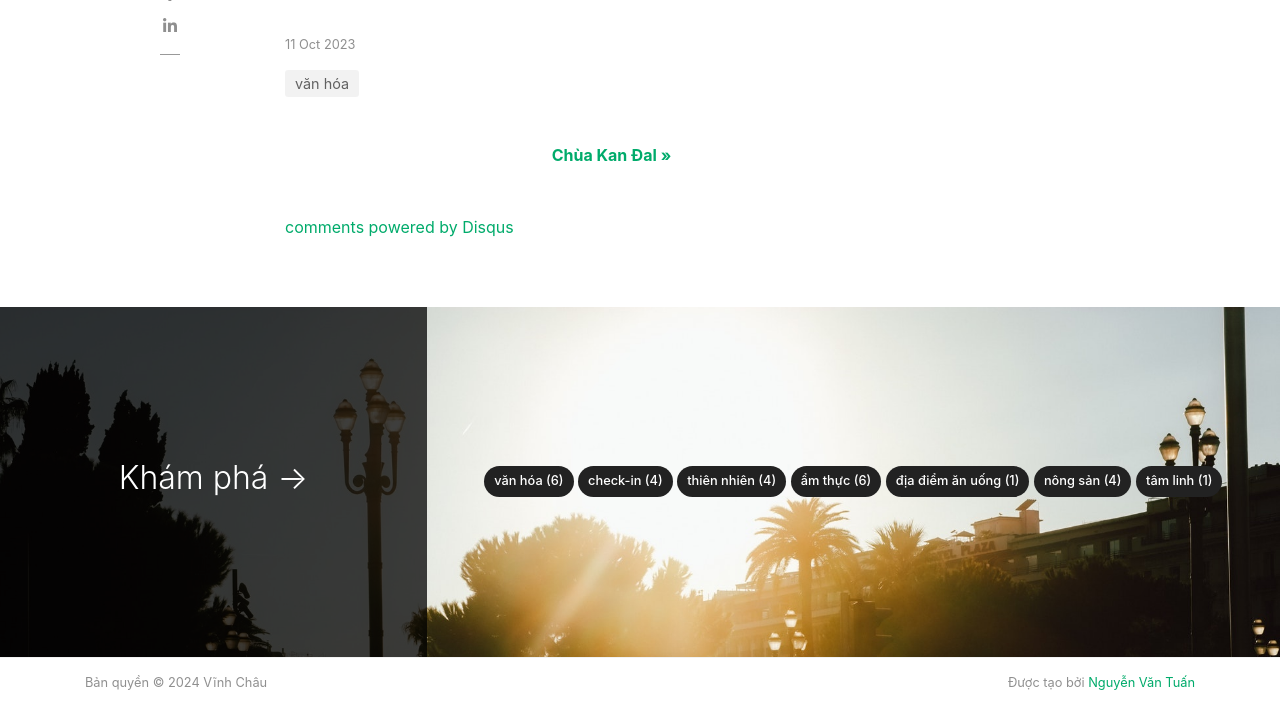
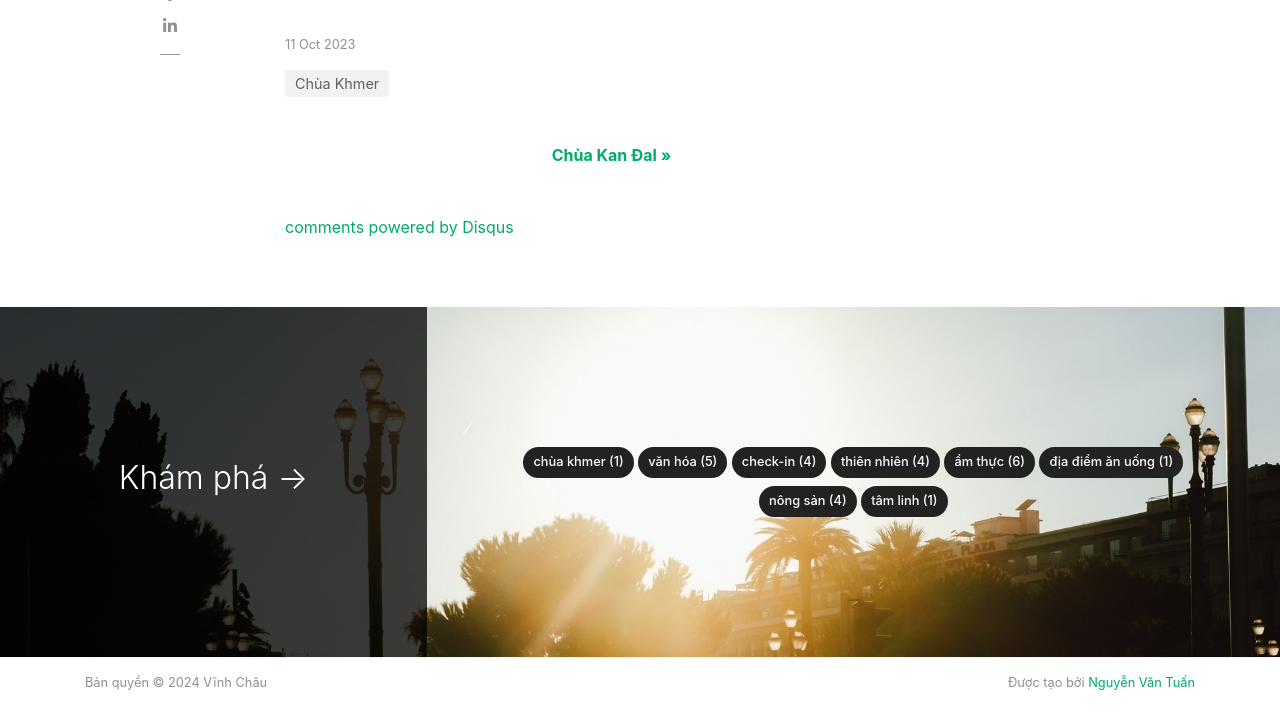
Before and after one commit to txvinhchau/txvinhchau.github.io, a Jekyll site: the page built from _posts/2023-10-11-chua-wath-pick.md, in a window 1280 px wide and 900 px high, scrolled down 1652 px, cut to the strip 185-900 px from the top of the window. Built offline with Jekyll 4.4.1, drawn with Linux system fonts in a browser that asks for light colours; nearby versions of some CDN libraries; comment, search, counter and statistics services are not loaded.

Commit message:
Update 2023-10-11-chua-wath-pick.md

```diff
--- a/_posts/2023-10-11-chua-wath-pick.md
+++ b/_posts/2023-10-11-chua-wath-pick.md
@@ -2,7 +2,7 @@
 layout: post
 title: "Chùa Wath Pich"
 author: bt
-categories: [văn hóa]
+categories: [Chùa Khmer]
 image: assets/images/spirituality/chua-wath-pick1.jpg
 toc: true
 beforetoc: "Ngoài những địa điểm tham quan du lịch thì bạn không thể nào bỏ qua các ngôi chùa, cổ miếu là nét văn hóa tâm linh đặc trưng của vùng đất Vĩnh Châu. Bạn sẽ được khám phá các kiến trúc tỉ mĩ, hiện đại, hoành tráng theo nhiều phong cách thiết kế khác nhau."
```
